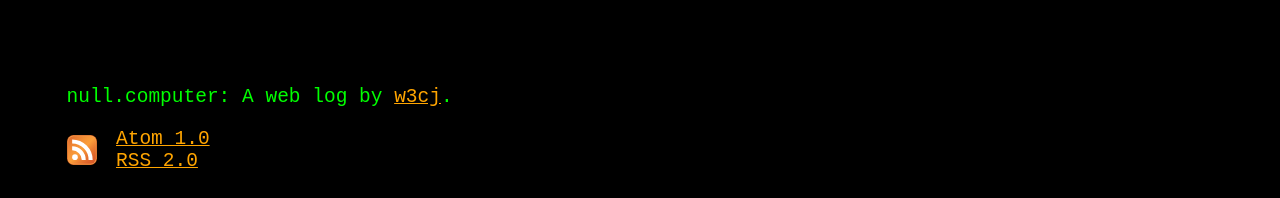
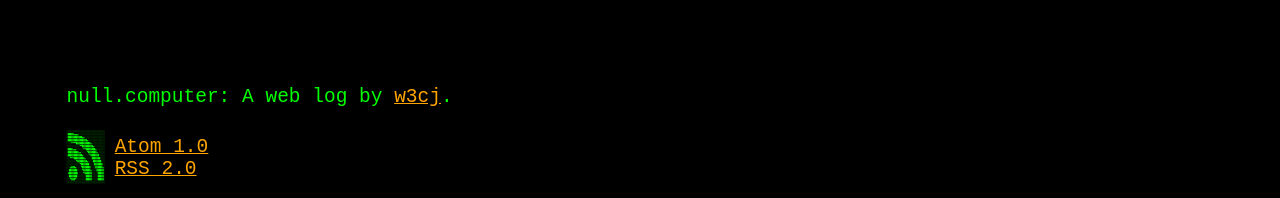
Before and after one commit to w3cj/null.computer, a website: page index.html in a window 1280 px wide. Shown: the top 198 px of the page. Drawn offline with Linux system fonts and the light colour scheme; no server answers.

Commit message:
:sparkles: add ascii rss logo

```diff
--- a/css/index.css
+++ b/css/index.css
@@ -20,10 +20,14 @@ a {
 	align-items: center;
 }
 
+.feed-img {
+	font-size: 2px;
+}
+
 .feeds {
 	display: flex;
 	flex-direction: column;
-	margin-left: 1em;
+	margin-left: 0.5em;
 }
 
 .logo-nav {
--- a/index.html
+++ b/index.html
@@ -10,13 +10,32 @@
 	<body>
 		<header>
 			<p>null.computer: A web log by <a href="https://github.com/w3cj">w3cj</a>.</p>
-			<p class="center-flex">
-				<img style="height:30px" src="img/feed.svg" alt="feed">
+			<div class="center-flex">
+				<pre class="feed-img">
+░░░░░░░░░░░░░░░░░░░░░░░░░░░░░░░░
+░█████▄▄▄▄░░░░░░░░░░░░░░░░░░░░░░
+░████████████▄▄░░░░░░░░░░░░░░░░░
+░████████████████▄░░░░░░░░░░░░░░
+░░░░▀▀▀▀████████████▄░░░░░░░░░░░
+░░░░░░░░░░░▀▀█████████▄░░░░░░░░░
+░████▄▄▄░░░░░░▀▀████████▄░░░░░░░
+░█████████▄▄░░░░░▀███████▄░░░░░░
+░████████████▄░░░░░▀███████░░░░░
+░░░▀▀▀█████████▄░░░░░███████░░░░
+░░░░░░░░▀████████▄░░░░███████░░░
+░░░░░░░░░░░▀███████░░░░███████░░
+░░░▄███▄░░░░▀███████░░░░██████▄░
+░░███████░░░░▀██████▄░░░░██████░
+░▐███████▌░░░░▀██████░░░░░█████░
+░░███████░░░░░░░█████░░░░░█████░
+░░░▀███▀░░░░░░░░█████░░░░░█████░
+░░░░░░░░░░░░░░░░░░░░░░░░░░░░░░░░
+				</pre>
 				<span class="feeds">
 					<a href="feed.atom">Atom 1.0</a>
 					<a href="feed.rss">RSS 2.0</a>
 				</span>
-			</p>
+			</div>
 			<div class="logo-nav">
 				<pre class="computer">
 	           __________________________________________________________
@@ -47,7 +66,7 @@
 	 _-'.-.-.-.-.-. .---.-. .-----------------------------. .-.---. .---.-.-.-.`-_
 	:-----------------------------------------------------------------------------:
 	`---._.-----------------------------------------------------------------._.---'
-		</pre>
+				</pre>
 				<div>
 					<ul class="post-links">
 					</ul>
```
